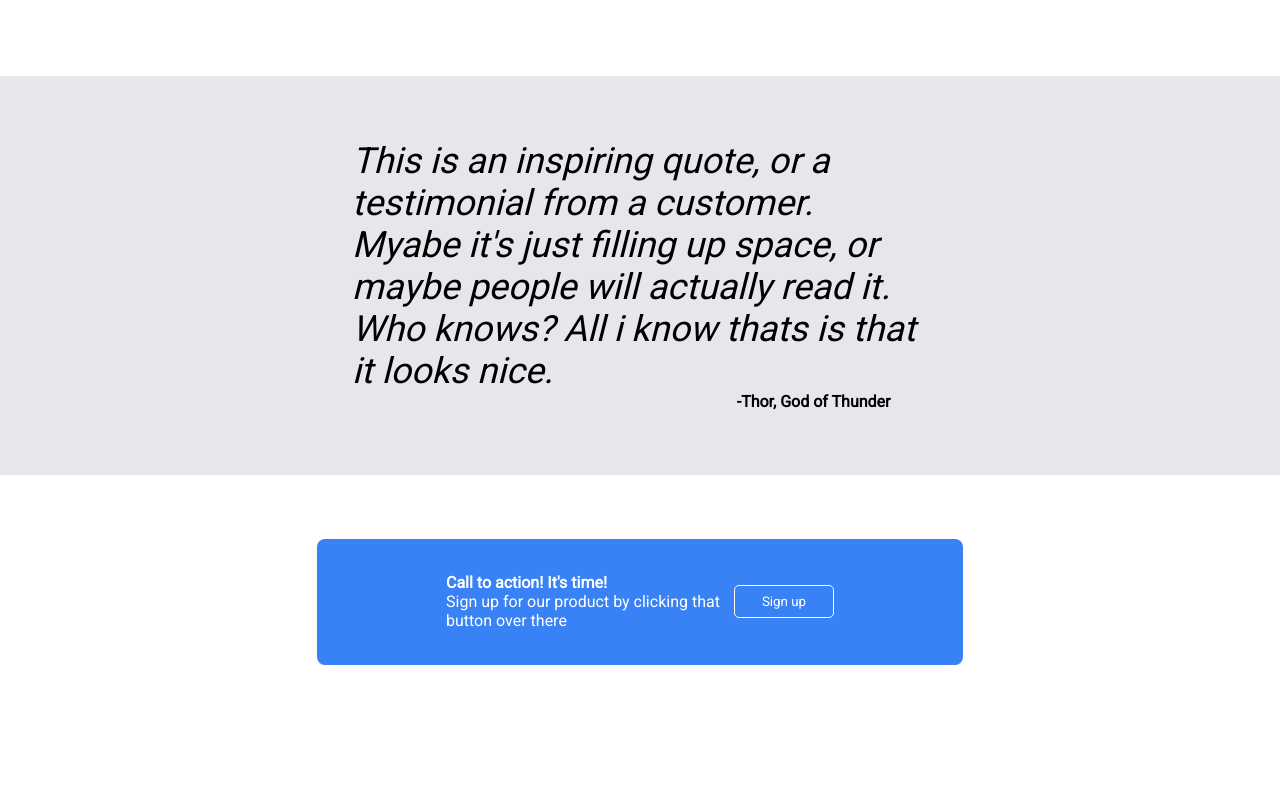
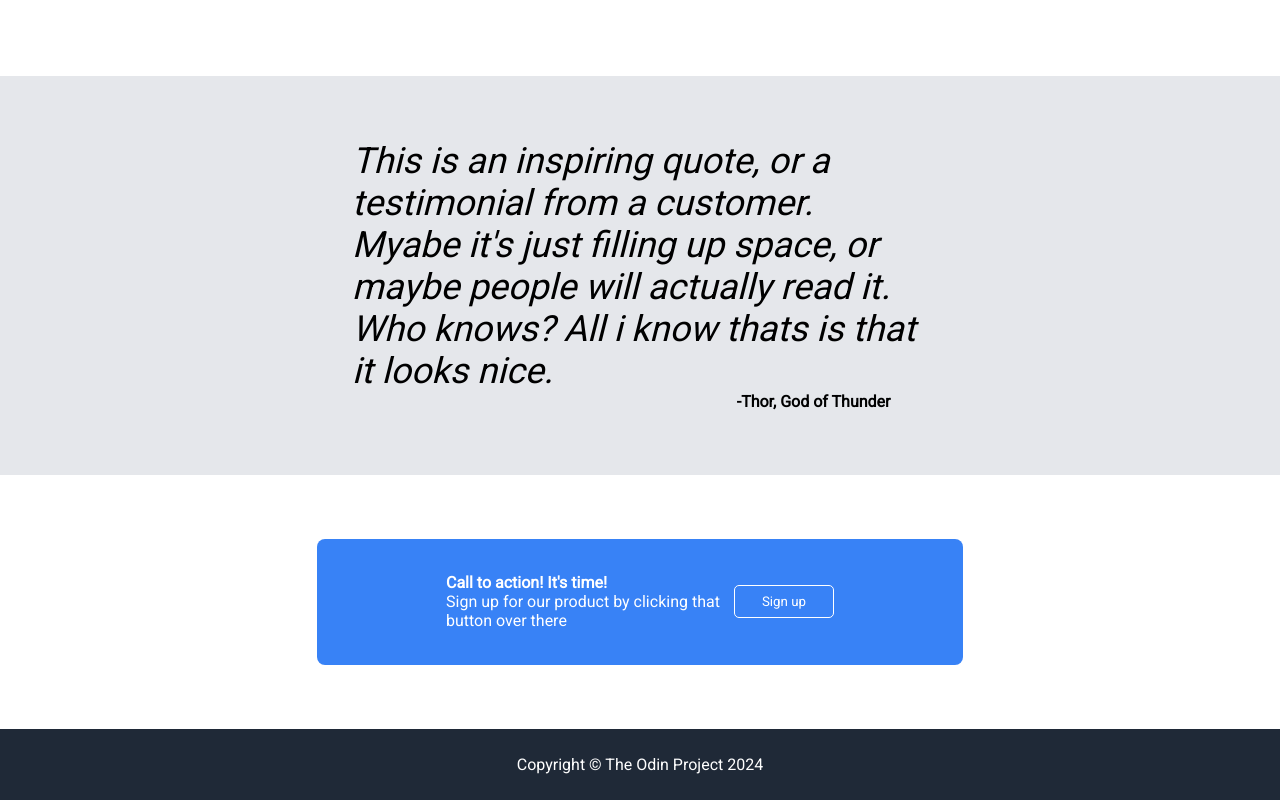
Before and after one commit to ayrtont1998/landing-page, a plain HTML site: page index.html in a window 1280 px wide. Shown: the part 785-1585 px from the top of the page. Before the commit the page ends 1514 px from the top, so only its background shows below. Drawn offline with Linux system fonts and the light colour scheme.

Commit message:
just stiliced the footer and finish to lay out the page. I made it!

```diff
--- a/index.html
+++ b/index.html
@@ -23,11 +23,11 @@
             <h1 class="title">This website is awesome</h1>
             <div class="hero-text">This website has some subtext that goes here under the main title. It's a smaller font and the color is lower contrast.</div>
             <button class="button">Sign up</button>
-          </div>
-          <div class="img">
-            <img class="image" src="images/hero-image.jpg.jpg" alt="sunset">
         </div>
-        </div>
+         <div class="img">
+                <img class="image" src="images/hero-image.jpg.jpg" alt="sunset">
+         </div>
+    </div>
 </div>
 
 <div class="container">
@@ -65,14 +65,9 @@
                 <button>Sign up</button>
             </div>
         </div>
-
-
-
     </div>
-
-
     <footer>
-
+        <p>Copyright © The Odin Project 2024</p>
     </footer>
 </body>
 </html>
--- a/style.css
+++ b/style.css
@@ -249,3 +249,12 @@ button {
     border-radius: 5px;
     color: white;
 }
+
+/* Footer */
+
+footer {
+    background-color: #1f2937;
+    color: white;
+    text-align: center;
+    padding: 10px;
+}
```
